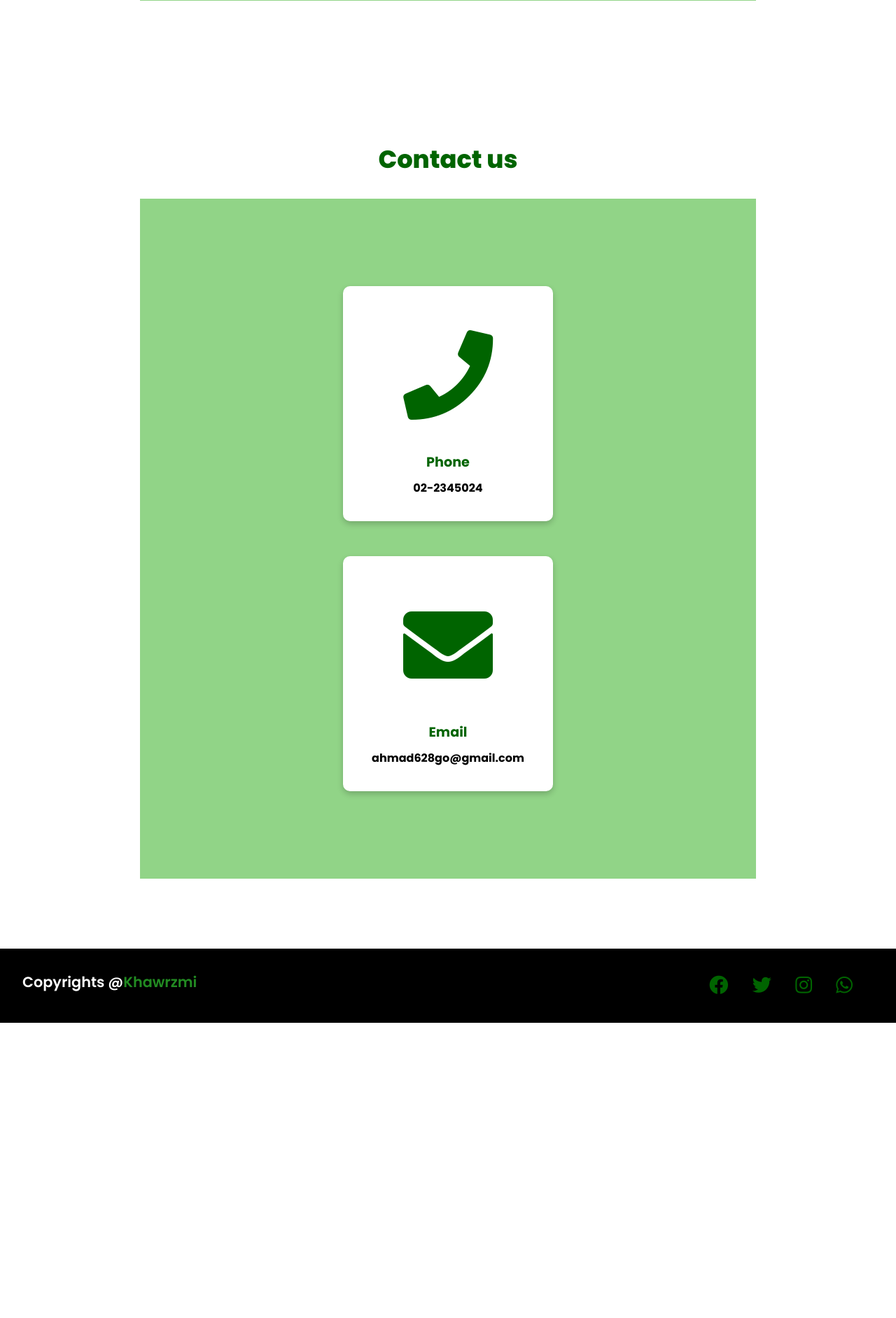
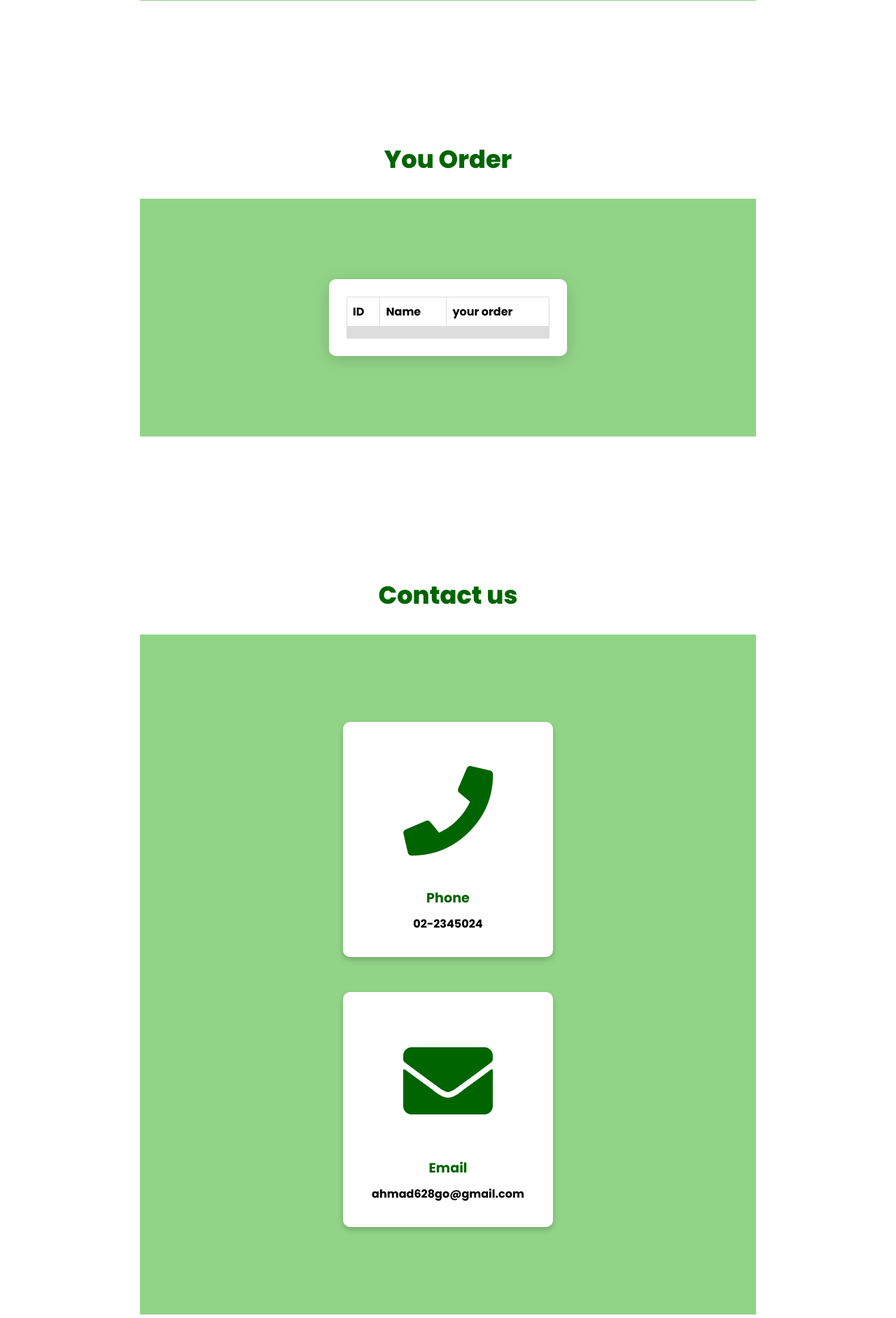
Before and after one commit to Ahmad-Nezam/Stationery-library, a Django app: page /main in a window 1280 px wide. Shown: the part 2024-3908 px from the top of the page at 70% size. Before the commit the page ends 3486 px from the top, so only its background shows below. Run offline with Django 5.2, Linux system fonts and the light colour scheme; lists and menus that the app fills with data are empty; some web fonts are replaced.

Commit message:
solo project

```diff
--- a/khawrzmi/kh/static/css/style.css
+++ b/khawrzmi/kh/static/css/style.css
@@ -621,12 +621,11 @@ section.features {
     width: 900px;
     border: 15px solid green;
     padding: 50px;
-    margin: 90px;
-    display: flex;
-    justify-content: center;
-    align-items: center;
+    margin: 130px 0px 0px 300px;
+
 
   }
+
   .cardbutton2 {
     border: none;
     outline: 0;
@@ -643,3 +642,28 @@ section.features {
   .cardbutton2:hover {
     opacity: 0.7;
   }
+
+  table {
+    font-family: arial, sans-serif;
+    border-collapse: collapse;
+    width: 100%;
+  }
+
+td, th {
+    border: 1px solid #dddddd;
+    text-align: left;
+    padding: 8px;
+  }
+
+tr:nth-child(even) {
+    background-color: #dddddd;
+  }
+  .cardd{
+    background-color: white;
+    width: 21.25em;
+    box-shadow: 0 5px 25px rgba(1 1 1 / 15%);
+    border-radius: 10px;
+    padding: 25px;
+    margin: 15px;
+    transition: 0.7s ease;
+    }
--- a/khawrzmi/kh/templates/main.html
+++ b/khawrzmi/kh/templates/main.html
@@ -75,13 +75,41 @@
 </section>
 
 
+<section class="cards" id="services">
+    <h2 class="title">You Order</h2>
+    <div class="content">
+        <div class="cardd">
+
+            <table>
+
+                <tr>
+                  <th>ID</th>
+                  <th>Name</th>
+                  <th>your order</th>
+                </tr>
+
+                <tr>
+
+                  <td></td>
+                  <td></td>
+                  <td></td>
+                </tr>
+
+              </table>
+
+        </div>
+    </div>
+</section>
+
+
+
 
 
 <section class="card-contact" id="contact">
 
 <h2 class="title">Contact us</h2>
 <div class="content">
-    <div class="card" onclick="movee()" >
+    <div class="card"  >
         <div class="icon">
             <i class="fas fa-phone"></i>
         </div>
@@ -137,12 +165,6 @@
         window.location.href = "{% url 'Stationery' %}";
     }
 
-
-    function movee(){
-            window.location.href = "conwh.html";
-        }
-
-
         function move3(){
     window.location.href="{% url 'toys' %}";
     }
```
Also changed, not shown: khawrzmi/kh/templates/Stationery.html (+9 -9 lines), khawrzmi/kh/templates/purchase.html (+5 -4 lines), khawrzmi/kh/templates/toys.html (+9 -9 lines).
